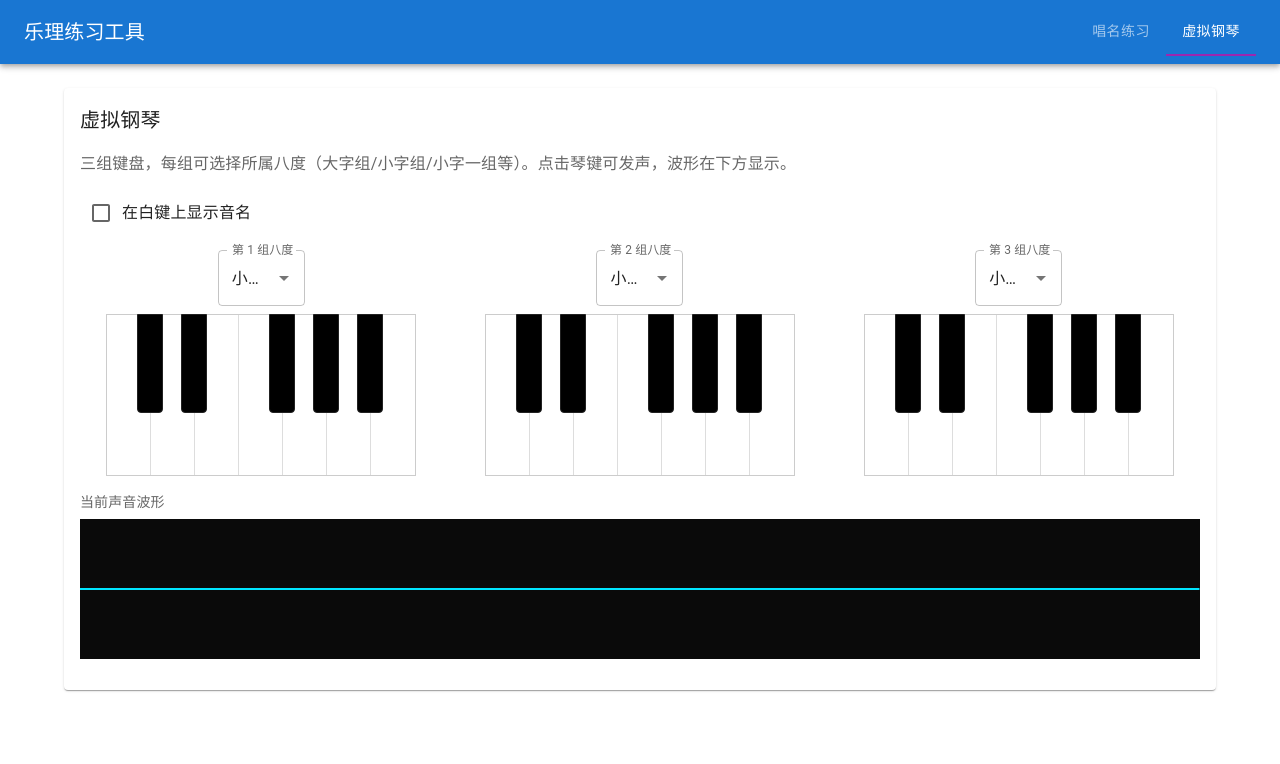
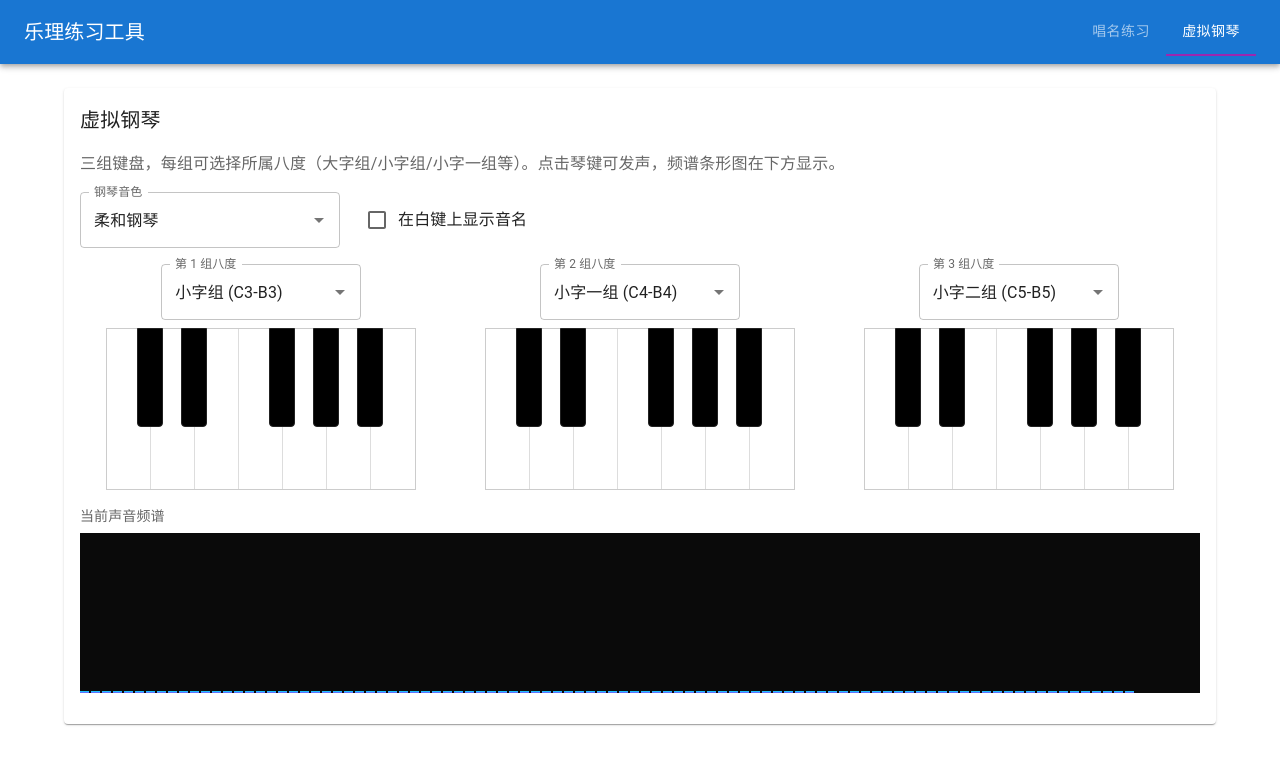
Before and after one commit to Rabbits-sys/musicTheoryTool, a React (Vite) app: page / in a window 1280 px wide. Both pictures are taken after a click on the tab "虚拟钢琴". Shown: the top 764 px of the page. Built offline with nearby package versions, Linux system fonts and the light colour scheme.

Commit message:
feat: add timbre options and practice instructions to the music tool

```diff
--- a/src/App.jsx
+++ b/src/App.jsx
@@ -1,5 +1,5 @@
 import React, { useState } from 'react'
-import { CssBaseline, Container, Box, Typography, AppBar, Toolbar, Tabs, Tab } from '@mui/material'
+import { CssBaseline, Container, Box, Typography, AppBar, Toolbar, Tabs, Tab, Alert, AlertTitle } from '@mui/material'
 import DifficultySelector from './components/DifficultySelector.jsx'
 import PracticeRunner from './components/PracticeRunner.jsx'
 import ResultsView from './components/ResultsView.jsx'
@@ -27,7 +27,18 @@ export default function App() {
       <Container maxWidth="lg">
         <Box mt={3}>
           {tab === 'practice' && (
-            stage === 'select' ? <DifficultySelector /> : stage === 'practice' ? <PracticeRunner /> : <ResultsView />
+            <>
+              <Box mb={2}>
+                <Alert severity="info">
+                  <AlertTitle>练习说明</AlertTitle>
+                  1) 选择难度后，系统会按节拍依次显示 1–7 的数字。<br />
+                  2) 在每个数字显示到下一个数字出现前，请对着麦克风唱出对应唱名：1=do，2=re，3=mi，4=fa，5=so/sol，6=la，7=ti/si。<br />
+                  3) 练习结束后显示逐题判定与总体正确率。<br />
+                  4) 提示：请确保已允许麦克风访问，并已启动后端（FastAPI + Vosk）。
+                </Alert>
+              </Box>
+              {stage === 'select' ? <DifficultySelector /> : stage === 'practice' ? <PracticeRunner /> : <ResultsView />}
+            </>
           )}
           {tab === 'piano' && <PianoPage />}
         </Box>
--- a/src/audio/pianoEngine.js
+++ b/src/audio/pianoEngine.js
@@ -2,6 +2,39 @@
 // Not a true piano, but a dual-oscillator + filter + ADSR envelope for quick demo
 
 const midiToFreq = (m) => 440 * Math.pow(2, (m - 69) / 12)
+
+export const TIMBRE_OPTIONS = [
+  {
+    key: 'soft',
+    label: '柔和钢琴',
+    config: {
+      osc1: 'sine', osc2: 'triangle', detune: 5,
+      filterType: 'lowpass', filterFreq: 6000, filterQ: 0.5,
+      env: { attack: 0.01, decay: 0.2, sustain: 0.6, release: 0.4 },
+      masterGain: 0.2,
+    },
+  },
+  {
+    key: 'bright',
+    label: '明亮钢琴',
+    config: {
+      osc1: 'sawtooth', osc2: 'square', detune: 8,
+      filterType: 'lowpass', filterFreq: 9000, filterQ: 0.7,
+      env: { attack: 0.005, decay: 0.15, sustain: 0.5, release: 0.3 },
+      masterGain: 0.2,
+    },
+  },
+  {
+    key: 'epiano',
+    label: '电钢琴',
+    config: {
+      osc1: 'triangle', osc2: 'sine', detune: 2,
+      filterType: 'lowpass', filterFreq: 5000, filterQ: 0.3,
+      env: { attack: 0.01, decay: 0.3, sustain: 0.7, release: 0.5 },
+      masterGain: 0.18,
+    },
+  },
+]
 
 export class PianoEngine {
   constructor() {
@@ -9,13 +42,15 @@ export class PianoEngine {
     this.master = null
     this.analyser = null
     this.voices = new Map() // key: id, value: {osc1, osc2, gain, filter}
+    this.timbreKey = 'soft'
+    this.timbre = TIMBRE_OPTIONS[0].config
   }
 
   ensureContext() {
     if (this.ctx) return
     const ctx = new (window.AudioContext || window.webkitAudioContext)()
     const master = ctx.createGain()
-    master.gain.value = 0.2
+    master.gain.value = this.timbre?.masterGain ?? 0.2
     const analyser = ctx.createAnalyser()
     analyser.fftSize = 2048
     master.connect(analyser)
@@ -24,6 +59,15 @@ export class PianoEngine {
     this.ctx = ctx
     this.master = master
     this.analyser = analyser
+  }
+
+  setTimbreByKey(key) {
+    const found = TIMBRE_OPTIONS.find(t => t.key === key)
+    if (found) {
+      this.timbreKey = key
+      this.timbre = found.config
+      if (this.master) this.master.gain.value = this.timbre?.masterGain ?? this.master.gain.value
+    }
   }
 
   getAnalyser() {
@@ -47,19 +91,19 @@ export class PianoEngine {
     const freq = midiToFreq(midi)
 
     const osc1 = this.ctx.createOscillator()
-    osc1.type = 'sine'
+    osc1.type = this.timbre?.osc1 || 'sine'
     osc1.frequency.value = freq
 
     const osc2 = this.ctx.createOscillator()
-    osc2.type = 'triangle'
-    osc2.detune.value = +5
+    osc2.type = this.timbre?.osc2 || 'triangle'
+    osc2.detune.value = +(this.timbre?.detune ?? 5)
     osc2.frequency.value = freq
 
     const gain = this.ctx.createGain()
     const filter = this.ctx.createBiquadFilter()
-    filter.type = 'lowpass'
-    filter.frequency.value = 6000
-    filter.Q.value = 0.5
+    filter.type = this.timbre?.filterType || 'lowpass'
+    filter.frequency.value = this.timbre?.filterFreq ?? 6000
+    filter.Q.value = this.timbre?.filterQ ?? 0.5
 
     // Wiring: osc -> filter -> gain -> master
     osc1.connect(filter)
@@ -67,8 +111,9 @@ export class PianoEngine {
     filter.connect(gain)
     gain.connect(this.master)
 
-    // Simple ADSR
-    const attack = 0.01, decay = 0.2, sustain = 0.6, release = 0.4
+    // ADSR
+    const env = this.timbre?.env || { attack: 0.01, decay: 0.2, sustain: 0.6, release: 0.4 }
+    const attack = env.attack, decay = env.decay, sustain = env.sustain, release = env.release
     gain.gain.setValueAtTime(0.0001, now)
     gain.gain.linearRampToValueAtTime(1.0, now + attack)
     gain.gain.linearRampToValueAtTime(sustain, now + attack + decay)
--- a/src/components/WaveformCanvas.jsx
+++ b/src/components/WaveformCanvas.jsx
@@ -10,8 +10,6 @@ export default function WaveformCanvas({ analyser, height = 120 }) {
     if (!canvas) return
 
     const ctx2d = canvas.getContext('2d')
-    const dataArray = new Uint8Array(analyser ? analyser.fftSize : 2048)
-
     const resize = () => {
       const parent = canvas.parentElement
       const dpr = window.devicePixelRatio || 1
@@ -25,31 +23,38 @@ export default function WaveformCanvas({ analyser, height = 120 }) {
     resize()
     window.addEventListener('resize', resize)
 
+    // Frequency data buffer
+    const freqArray = new Uint8Array(analyser ? analyser.frequencyBinCount : 1024)
+
     const draw = () => {
-      if (!ctx2d) return
-      ctx2d.clearRect(0, 0, canvas.width, canvas.height)
+      const w = canvas.width / (window.devicePixelRatio || 1)
+      const h = canvas.height / (window.devicePixelRatio || 1)
+      ctx2d.clearRect(0, 0, w, h)
       ctx2d.fillStyle = '#0a0a0a'
-      ctx2d.fillRect(0, 0, canvas.width, canvas.height)
+      ctx2d.fillRect(0, 0, w, h)
 
       if (analyser) {
-        analyser.getByteTimeDomainData(dataArray)
-        const w = canvas.width / (window.devicePixelRatio || 1)
-        const h = canvas.height / (window.devicePixelRatio || 1)
-        ctx2d.strokeStyle = '#00e5ff'
-        ctx2d.lineWidth = 2
-        ctx2d.beginPath()
-        const slice = w / dataArray.length
-        for (let i = 0; i < dataArray.length; i++) {
-          const v = dataArray[i] / 128.0 - 1.0 // -1..1
-          const x = i * slice
-          const y = h / 2 + v * (h / 2 - 4)
-          if (i === 0) ctx2d.moveTo(x, y)
-          else ctx2d.lineTo(x, y)
+        analyser.getByteFrequencyData(freqArray)
+        // Draw bars
+        const bars = Math.min(96, freqArray.length) // limit bars for readability
+        const gap = 2
+        const barW = Math.max(2, Math.floor((w - (bars - 1) * gap) / bars))
+        for (let i = 0; i < bars; i++) {
+          const v = freqArray[i] / 255 // 0..1
+          const barH = Math.max(2, Math.floor(v * (h - 4)))
+          const x = i * (barW + gap)
+          const y = h - barH
+          // Gradient color: cyan to purple
+          const grad = ctx2d.createLinearGradient(0, y, 0, y + barH)
+          grad.addColorStop(0, '#00e5ff')
+          grad.addColorStop(1, '#7c4dff')
+          ctx2d.fillStyle = grad
+          ctx2d.fillRect(x, y, barW, barH)
         }
-        ctx2d.stroke()
       }
       rafRef.current = requestAnimationFrame(draw)
     }
+
     draw()
 
     return () => {
--- a/src/pages/PianoPage.jsx
+++ b/src/pages/PianoPage.jsx
@@ -1,9 +1,9 @@
-import React, { useMemo, useRef, useState } from 'react'
+import React, { useEffect, useMemo, useRef, useState } from 'react'
 import { Card, CardContent, Stack, Typography, Autocomplete, TextField, FormControlLabel, Checkbox, Box } from '@mui/material'
 import Grid from '@mui/material/Grid'
 import KeyboardGroup from '../components/KeyboardGroup.jsx'
 import WaveformCanvas from '../components/WaveformCanvas.jsx'
-import { PianoEngine, OCTAVE_OPTIONS } from '../audio/pianoEngine.js'
+import { PianoEngine, OCTAVE_OPTIONS, TIMBRE_OPTIONS } from '../audio/pianoEngine.js'
 
 export default function PianoPage() {
   const engineRef = useRef(null)
@@ -12,9 +12,16 @@ export default function PianoPage() {
 
   const [groupKeys, setGroupKeys] = useState(['small', 'one', 'two'])
   const [showLabels, setShowLabels] = useState(false)
+  const [timbreKey, setTimbreKey] = useState('soft')
 
   const options = useMemo(() => OCTAVE_OPTIONS, [])
+  const timbreOptions = useMemo(() => TIMBRE_OPTIONS, [])
   const selectedOpts = useMemo(() => groupKeys.map(k => options.find(o => o.key === k) || options[0]), [groupKeys, options])
+  const selectedTimbre = useMemo(() => timbreOptions.find(t => t.key === timbreKey) || timbreOptions[0], [timbreOptions, timbreKey])
+
+  useEffect(() => {
+    engine.setTimbreByKey(timbreKey)
+  }, [engine, timbreKey])
 
   const handleChangeGroup = (index, newKey) => {
     setGroupKeys(prev => prev.map((k, i) => (i === index ? newKey : k)))
@@ -31,12 +38,26 @@ export default function PianoPage() {
       <CardContent>
         <Stack spacing={2}>
           <Typography variant="h6">虚拟钢琴</Typography>
-          <Typography color="text.secondary">三组键盘，每组可选择所属八度（大字组/小字组/小字一组等）。点击琴键可发声，波形在下方显示。</Typography>
+          <Typography color="text.secondary">三组键盘，每组可选择所属八度（大字组/小字组/小字一组等）。点击琴键可发声，频谱条形图在下方显示。</Typography>
 
-          <FormControlLabel
-            control={<Checkbox checked={showLabels} onChange={(e) => setShowLabels(e.target.checked)} />}
-            label="在白键上显示音名"
-          />
+          <Stack direction="row" spacing={2} alignItems="center">
+            <Autocomplete
+              options={timbreOptions}
+              getOptionLabel={(o) => o.label}
+              value={selectedTimbre}
+              isOptionEqualToValue={(a, b) => a?.key === b?.key}
+              disableClearable
+              onChange={(e, v) => v && setTimbreKey(v.key)}
+              sx={{ width: 260 }}
+              renderInput={(params) => (
+                <TextField {...params} label="钢琴音色" placeholder="选择音色" />
+              )}
+            />
+            <FormControlLabel
+              control={<Checkbox checked={showLabels} onChange={(e) => setShowLabels(e.target.checked)} />}
+              label="在白键上显示音名"
+            />
+          </Stack>
 
           <Box>
             <Grid container spacing={2}>
@@ -50,6 +71,7 @@ export default function PianoPage() {
                       isOptionEqualToValue={(a, b) => a?.key === b?.key}
                       disableClearable
                       onChange={(e, v) => v && handleChangeGroup(idx, v.key)}
+                      sx={{ width: 200 }}
                       renderInput={(params) => (
                         <TextField {...params} label={`第 ${idx + 1} 组八度`} placeholder="选择八度" />
                       )}
@@ -63,9 +85,9 @@ export default function PianoPage() {
 
           <Box>
             <Typography variant="subtitle2" color="text.secondary" gutterBottom>
-              当前声音波形
+              当前声音频谱
             </Typography>
-            <WaveformCanvas analyser={analyser} height={140} />
+            <WaveformCanvas analyser={analyser} height={160} />
           </Box>
         </Stack>
       </CardContent>
```
